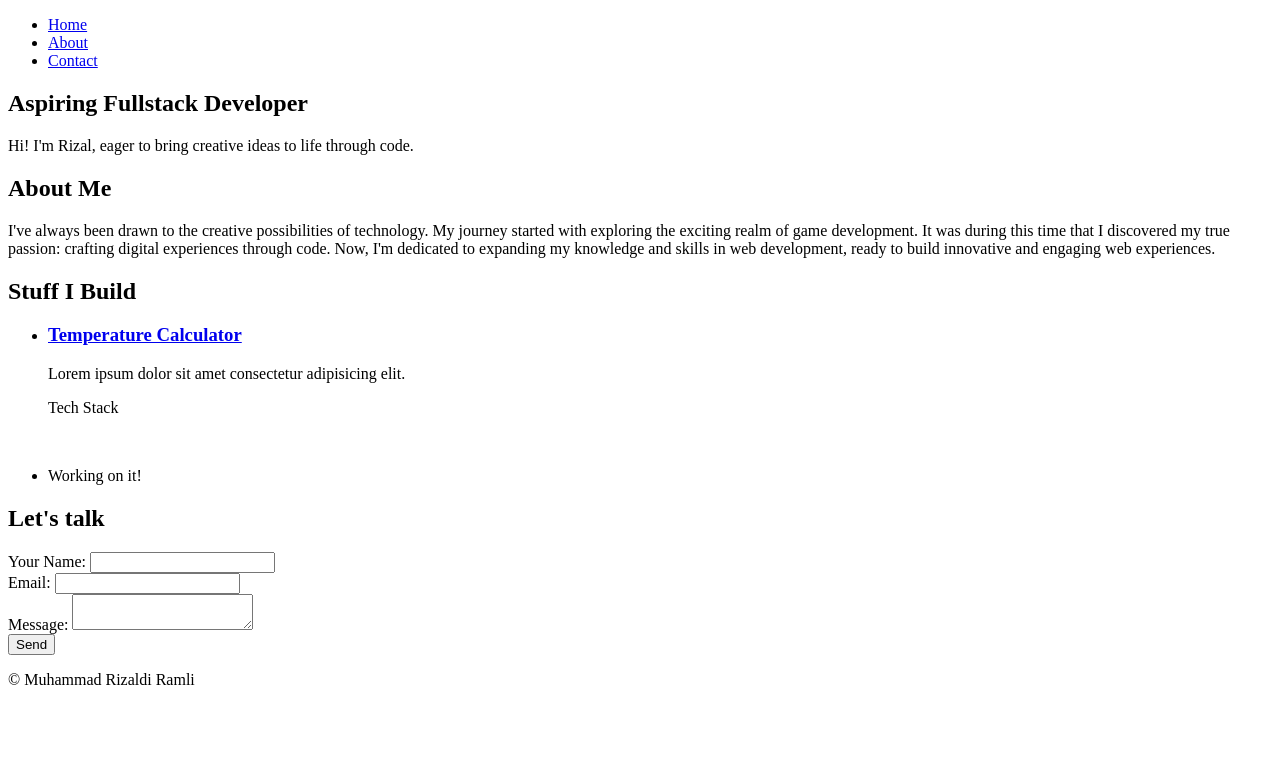
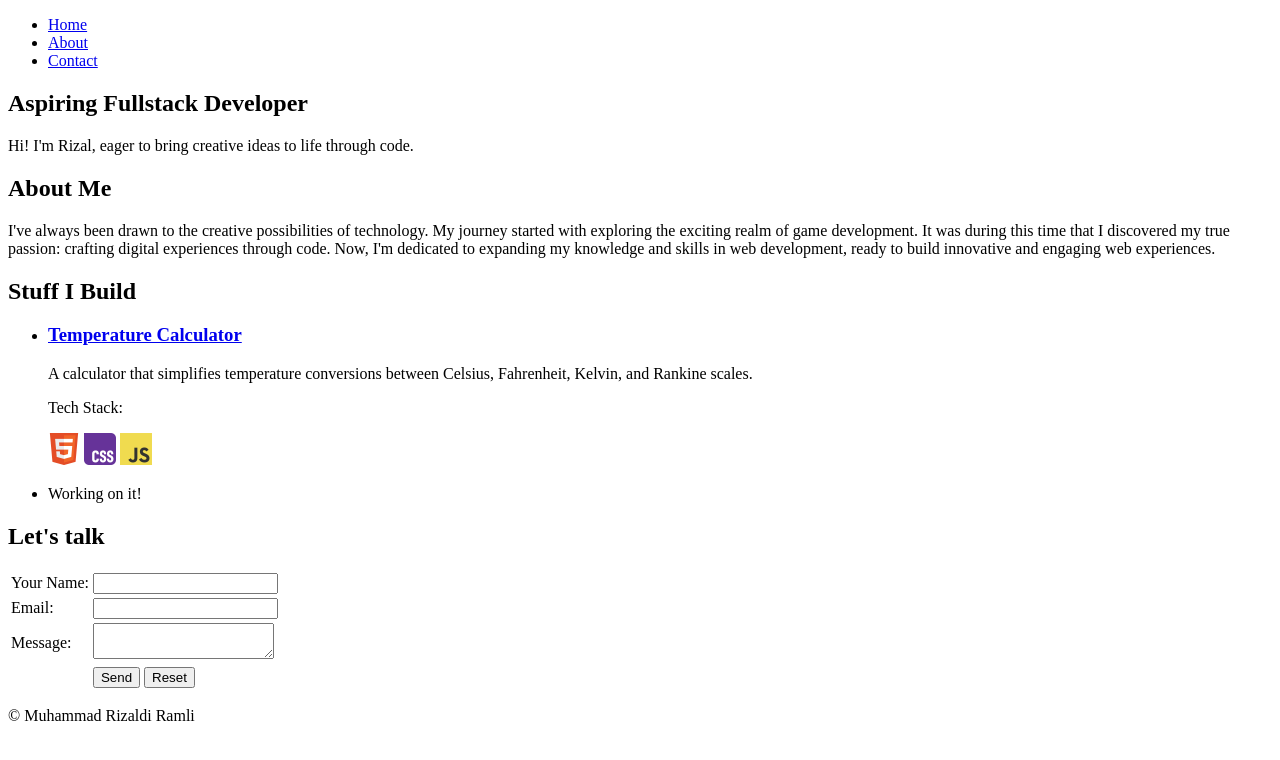
Before and after one commit to revou-fsse-feb25/milestone-1-rizaldi-r, a plain HTML site: page index.html in a window 1280 px wide. Drawn offline with Linux system fonts and the light colour scheme.

Commit message:
feat: update the project and contact section in index.html

```diff
--- a/index.html
+++ b/index.html
@@ -49,19 +49,38 @@
                 <ul>
                     <li>
                         <h3>
-                            <a href="http://" target="_blank">
+                            <a
+                                href="https://revou-fundamental-course.github.io/30-sept-24-Rizaldi-R/"
+                                target="_blank"
+                            >
                                 Temperature Calculator
                             </a>
                         </h3>
                         <p>
-                            Lorem ipsum dolor sit amet consectetur adipisicing
-                            elit.
+                            A calculator that simplifies temperature conversions
+                            between Celsius, Fahrenheit, Kelvin, and Rankine
+                            scales.
                         </p>
                         <div>
-                            <p>Tech Stack</p>
-                            <img src="" alt="" />
-                            <img src="" alt="" />
-                            <img src="" alt="" />
+                            <p>Tech Stack:</p>
+                            <img
+                                src="./assets/images/html_5_logo.png"
+                                alt="html 5 logo"
+                                width="32"
+                                height="32"
+                            />
+                            <img
+                                src="./assets/images/css_logo.png"
+                                alt="css logo"
+                                width="32"
+                                height="32"
+                            />
+                            <img
+                                src="./assets/images/js_logo.png"
+                                alt="javascript logo"
+                                width="32"
+                                height="32"
+                            />
                         </div>
                     </li>
 
@@ -74,24 +93,56 @@
             <!-- 📁section: Contact Section -->
             <section>
                 <h2>Let's talk</h2>
-                <!-- 🎯todo: use a table -->
                 <form action="" method="post">
-                    <div>
-                        <label for="name">Your Name:</label>
-                        <input type="text" name="name" id="name" />
-                    </div>
+                    <!-- 🎯todo: use flexbox/grid in css instead of table -->
+                    <table>
+                        <tbody>
+                            <!-- 🗂️sub-section: Name -->
+                            <tr>
+                                <td>
+                                    <label for="name">Your Name:</label>
+                                </td>
+                                <td>
+                                    <input type="text" name="name" id="name" />
+                                </td>
+                            </tr>
 
-                    <div>
-                        <label for="email">Email:</label>
-                        <input type="email" name="email" id="email" />
-                    </div>
+                            <!-- 🗂️sub-section: Email -->
+                            <tr>
+                                <td>
+                                    <label for="email">Email:</label>
+                                </td>
+                                <td>
+                                    <input
+                                        type="email"
+                                        name="email"
+                                        id="email"
+                                    />
+                                </td>
+                            </tr>
 
-                    <div>
-                        <label for="message">Message:</label>
-                        <textarea name="message" id="message"></textarea>
-                    </div>
+                            <!-- 🗂️sub-section: Message -->
+                            <tr>
+                                <td>
+                                    <label for="message">Message:</label>
+                                </td>
+                                <td>
+                                    <textarea
+                                        name="message"
+                                        id="message"
+                                    ></textarea>
+                                </td>
+                            </tr>
 
-                    <input type="submit" value="Send" />
+                            <tr>
+                                <td></td>
+                                <td>
+                                    <input type="submit" value="Send" />
+                                    <input type="reset" value="Reset" />
+                                </td>
+                            </tr>
+                        </tbody>
+                    </table>
                 </form>
             </section>
         </main>
```
Also changed, not shown: assets/images/css_logo.png (added), assets/images/html_5_logo.png (added), assets/images/js_logo.png (added), assets/images/temperature_calculator_ss.png (added).
